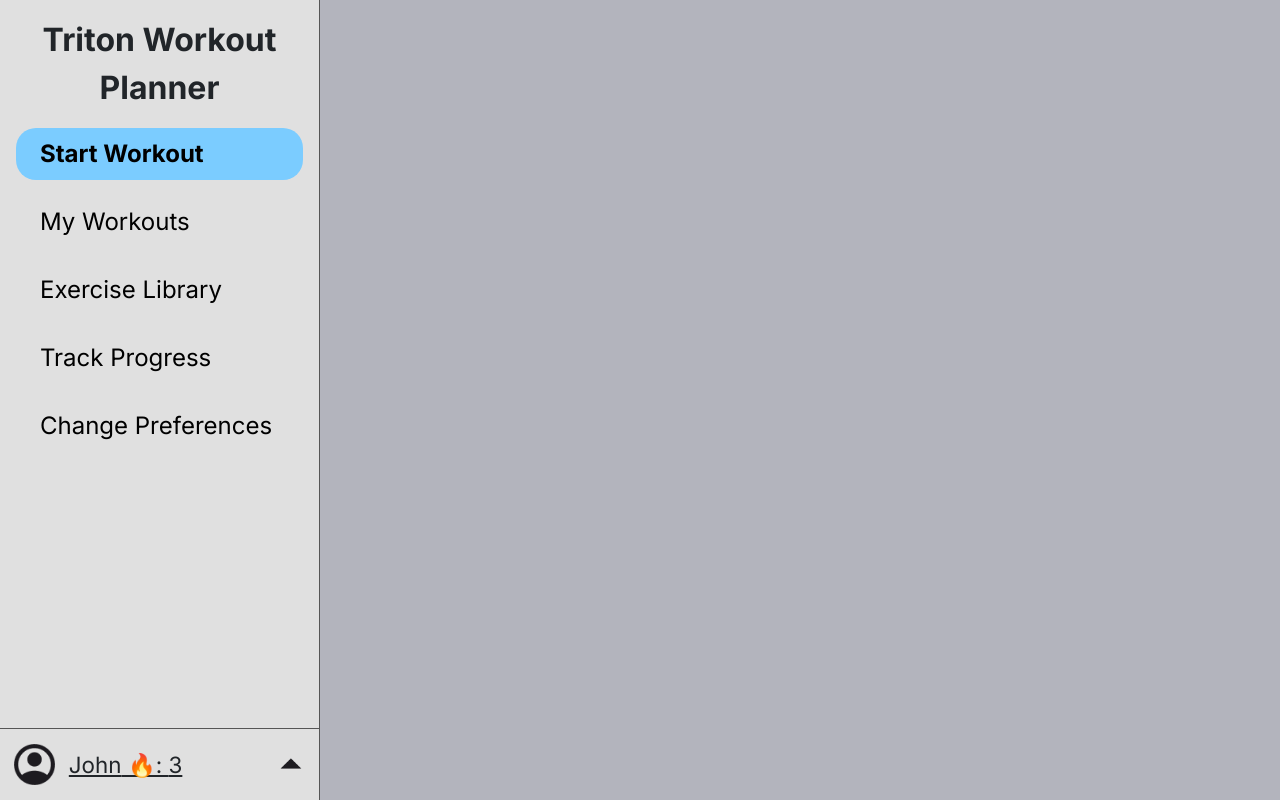
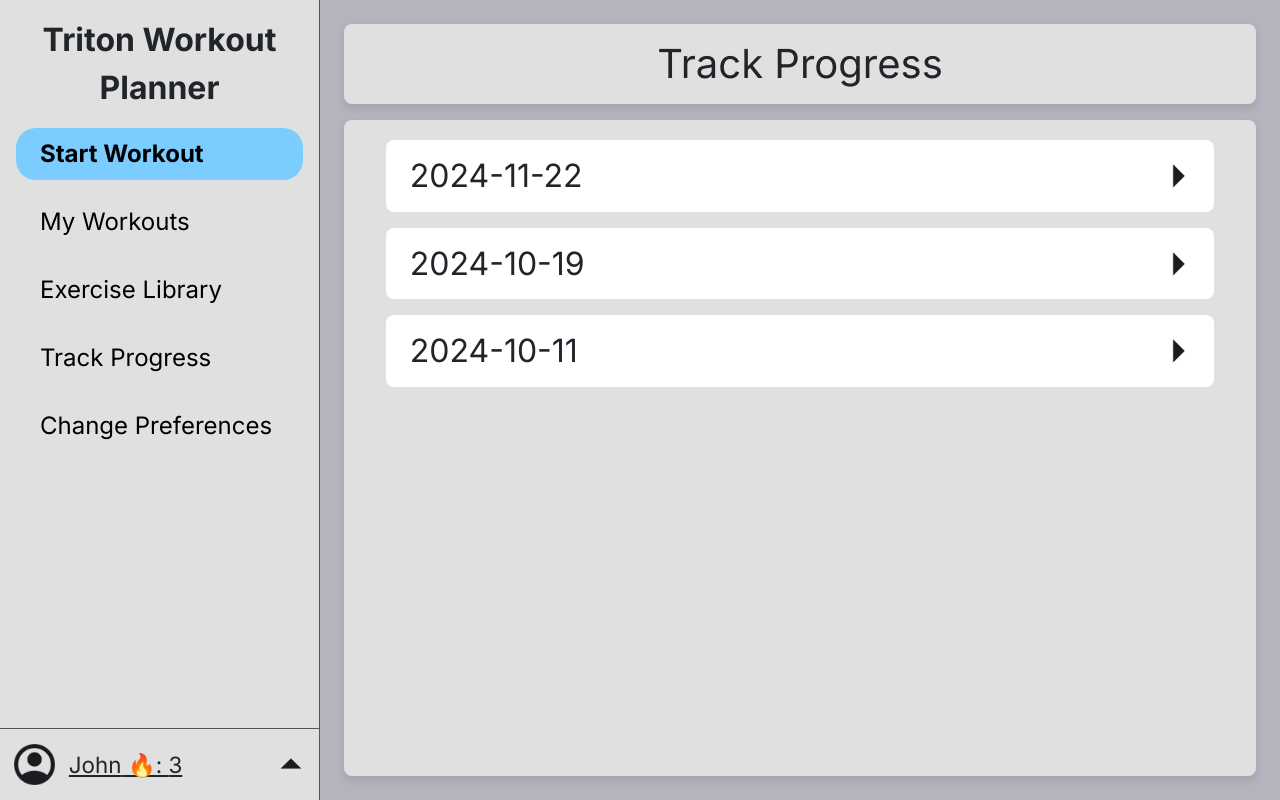
Before and after one commit to Sid10july/TritonWorkoutPlanner, a React (Create React App) app in the folder client/: page /track-progress in a window 1280 px wide. Built offline with nearby package versions, Linux system fonts and the light colour scheme.

Commit message:
Resolved issue #32: Track Progress page UI completed

```diff
--- a/client/src/App.tsx
+++ b/client/src/App.tsx
@@ -6,6 +6,7 @@ import { StartWorkout } from "./views/StartWorkout";
 import { WorkoutPlanner } from "./views/WorkoutPlanner";
 import { ExerciseLibrary } from "./views/ExerciseLibrary";
 import { BuildYourOwn } from "./views/BuildYourOwn";
+import { TrackProgress } from "./views/TrackProgress";
 // STYLES
 import "bootstrap/dist/css/bootstrap.min.css";
 import "./App.css";
@@ -26,6 +27,7 @@ function App() {
           <Route path="/workout-planner" element={<WorkoutPlanner />} />
           <Route path="/build-your-own" element={<BuildYourOwn />} />
           <Route path="/exercise-library" element={<ExerciseLibrary />} />
+          <Route path="/track-progress" element={<TrackProgress />} />
           <Route
             path="/generate-workout"
             element={
--- a/client/src/components/Sidebar/Sidebar.tsx
+++ b/client/src/components/Sidebar/Sidebar.tsx
@@ -9,7 +9,7 @@ const optionStrings = [
   { str: "Start Workout", path: "/" },
   { str: "My Workouts", path: "/workout-planner" },
   { str: "Exercise Library", path: "/exercise-library" },
-  { str: "Track Progress", path: "/" },
+  { str: "Track Progress", path: "/track-progress" },
   { str: "Change Preferences", path: "/" },
 ];
 
--- a/client/src/constants/constants.ts
+++ b/client/src/constants/constants.ts
@@ -7,7 +7,7 @@ export const dummyExercisesList = [
 ];
 
 // Last time user worked out
-export const dummyLastWorkout = [11, 18, 2024];
+export const dummyLastWorkout = [11, 16, 2024];
 
 export const dummyWorkoutPlans = [
   {
@@ -105,7 +105,34 @@ export const dummyProfileData = {
 };
 
 export const dummyExerciseGoals = [
-  { id: 0, goalString: "Weight", targetValue: 150 },
+  { id: 0, goalString: "One rep max squat", targetValue: 150 },
   { id: 1, goalString: "One rep max bench", targetValue: 210 },
   { id: 2, goalString: "Pull-ups", targetValue: 25 },
 ];
+
+export const dummyWorkoutData = [
+  {
+    date: "2024-11-22",
+    goals: [
+      { id: 0, progressValue: 125 },
+      { id: 1, progressValue: 190 },
+      { id: 2, progressValue: 12 },
+    ],
+  },
+  {
+    date: "2024-10-19",
+    goals: [
+      { id: 0, progressValue: 115 },
+      { id: 1, progressValue: 170 },
+      { id: 2, progressValue: 17 },
+    ],
+  },
+  {
+    date: "2024-10-11",
+    goals: [
+      { id: 0, progressValue: 135 },
+      { id: 1, progressValue: 200 },
+      { id: 2, progressValue: 14 },
+    ],
+  },
+];
--- a/client/src/views/StartWorkout.tsx
+++ b/client/src/views/StartWorkout.tsx
@@ -27,7 +27,7 @@ export const StartWorkout = () => {
     currentTime.getDate()
   );
   // Dummy time for testing
-  currentTime = new Date(2024, 11 - 1, 23);
+  // currentTime = new Date(2024, 11 - 1, 23);
 
   const day = currentTime.getDay();
 
@@ -94,7 +94,7 @@ export const StartWorkout = () => {
   }
   let streakStatus = "pending";
   // If the user has a workout plan today and has worked out, streak is unbroken
-  if (workoutPlan && lastWorkoutDate.getTime() == currentTime.getTime()) {
+  if (workoutPlan && lastWorkoutDate.getTime() === currentTime.getTime()) {
     streakStatus = "unbroken";
   }
   // If the last time the user worked out is earlier than the expectedLastWorkoutDate, they have broken their streak
--- /dev/null
+++ b/client/src/views/TrackProgress.css
@@ -0,0 +1,27 @@
+.workout-container {
+  background-color: white;
+  width: 95%;
+  border-radius: 8px;
+  cursor: pointer;
+}
+
+.workout-title {
+  display: flex;
+  align-items: center;
+}
+
+.dropdown-icon {
+  margin-left: auto;
+  padding: 0;
+  width: 7%;
+  object-fit: contain;
+  rotate: 90deg;
+}
+
+.dropdown-icon-rotate {
+  margin-left: auto;
+  padding: 0;
+  width: 7%;
+  object-fit: contain;
+  rotate: -180deg;
+}
--- /dev/null
+++ b/client/src/views/TrackProgress.tsx
@@ -0,0 +1,82 @@
+import { useState } from "react";
+import { dummyWorkoutData, dummyExerciseGoals } from "../constants/constants";
+import "./TrackProgress.css";
+
+// BACKEND: Replace the dummy values with database values. Make sure
+// they match the same format
+
+export const TrackProgress = () => {
+  // Sort exerciseData by newest date
+  const exerciseData = dummyWorkoutData.sort((a, b) => {
+    if (a.date > b.date) return -1;
+    else return 1;
+  });
+
+  // Create object with goal IDs as keys for easier use
+  interface exerciseGoalsType {
+    [id: string]: { goalString: string; targetValue: number };
+  }
+
+  const exerciseGoals: exerciseGoalsType = dummyExerciseGoals.reduce(
+    (ac, cur) =>
+      Object.assign(ac, {
+        [cur.id]: { goalString: cur.goalString, targetValue: cur.targetValue },
+      }),
+    {}
+  );
+
+  interface GoalType {
+    id: number;
+    progressValue: number;
+  }
+
+  const WorkoutData = (props: { date: string; goals: GoalType[] }) => {
+    const [isOpen, setIsOpen] = useState(false);
+
+    return (
+      <div
+        onClick={() => setIsOpen(!isOpen)}
+        className="fs-2 p-2 mb-3 ps-4 text-start workout-container"
+      >
+        <div className="workout-title">
+          {props.date}
+          <img
+            src="/arrow_drop_up.png"
+            alt="dropdown icon"
+            className={isOpen ? "dropdown-icon-rotate" : "dropdown-icon"}
+          ></img>
+        </div>
+        {isOpen ? (
+          <ul className="workout-progress fs-4">
+            {Object.keys(props.goals).map((e) => {
+              // Filter goals for progress value
+              const progressValue = props.goals.filter(
+                (g) => g.id == parseInt(e)
+              )[0].progressValue;
+              console.log(progressValue);
+              return (
+                <li key={e}>
+                  {exerciseGoals[e].goalString}: {progressValue}/
+                  <span style={{ color: "gray" }}>
+                    {exerciseGoals[e].targetValue}
+                  </span>
+                </li>
+              );
+            })}
+          </ul>
+        ) : null}
+      </div>
+    );
+  };
+
+  return (
+    <div>
+      <h1 className="title-container">Track Progress</h1>
+      <div className="content-container">
+        {exerciseData.map((e) => {
+          return <WorkoutData key={e.date} date={e.date} goals={e.goals} />;
+        })}
+      </div>
+    </div>
+  );
+};
```
